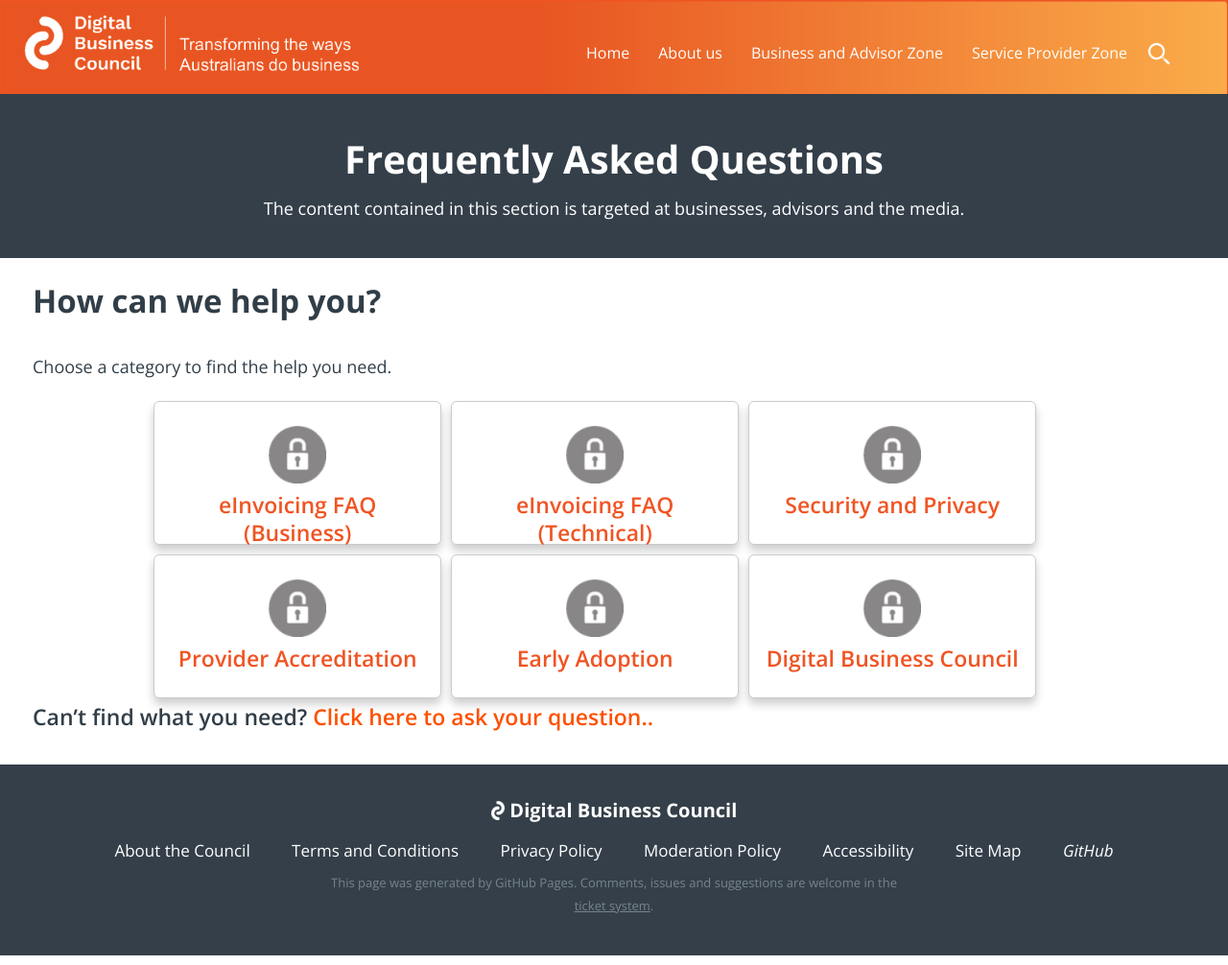
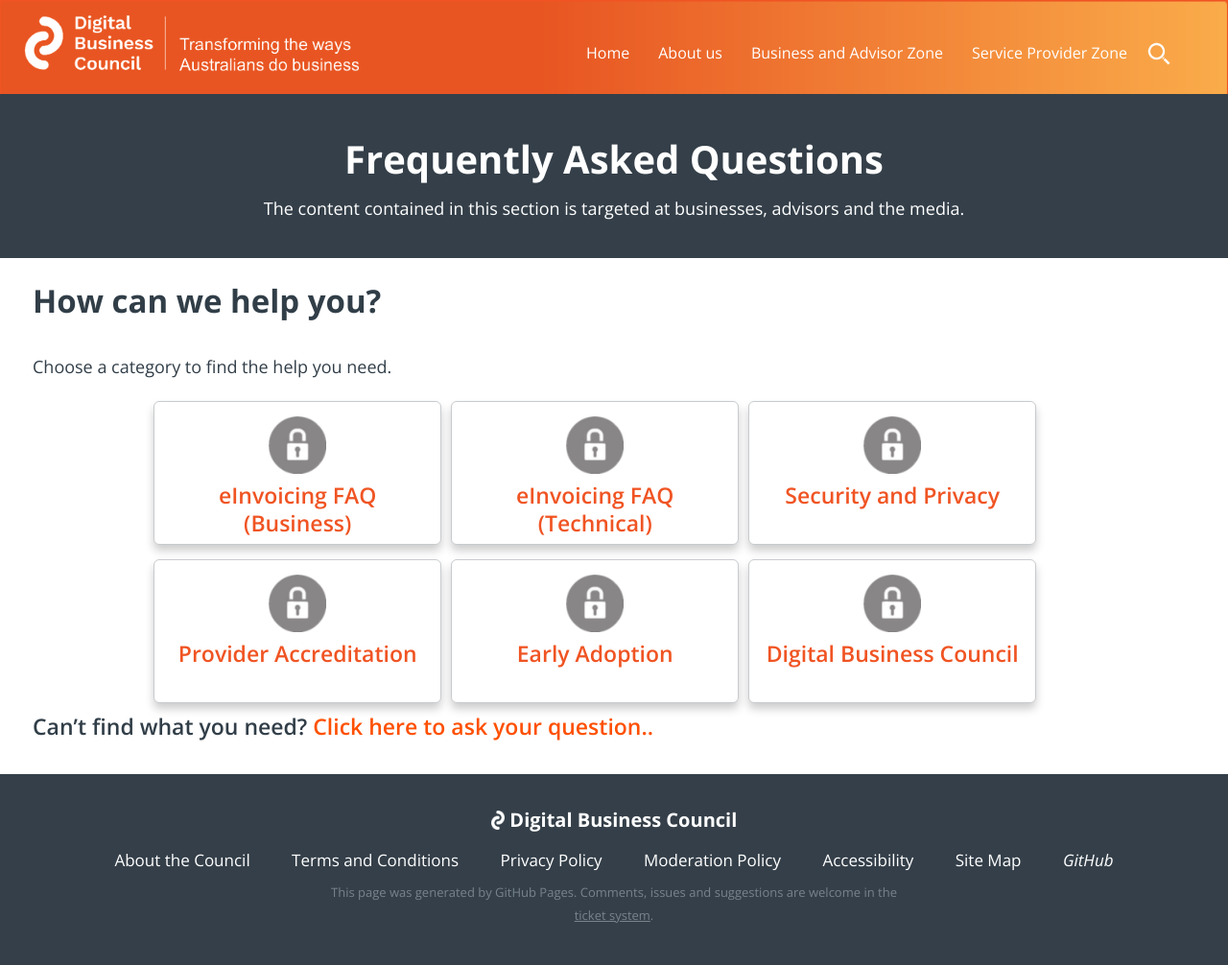
Before and after one commit to Digital-Business-Council/Digital-Business-Council.github.io, a Jekyll site: the page built from pages/business-zone/blogs/faq-landing-page.md, in a window 1280 px wide. Shown: the whole page at 96% size. Built offline with Jekyll 4.4.1, drawn with Linux system fonts in a browser that asks for light colours.

Commit message:
Update _common.scss

```diff
--- a/_sass/_common.scss
+++ b/_sass/_common.scss
@@ -489,17 +489,19 @@
     	color: $dbc-secondary;
 	position:relative;
     	border-radius:6px;
-    	padding-top:25px;
+    	padding-top:15px;
     	padding-right:10px;
     	padding-left:10px;
     	padding-bottom:25px;
-    	margin-bottom:10px;
-	width:300px;
+   	width:300px;
 	height:150px;
     	text-align:center;
     	border: 1px solid #c8cbce;
     	box-shadow: 0px 6px 10px 0px rgba(0,0,0,0.2);
-	margin:5px;
+	margin-left:5px;
+	margin-right:5px;
+	margin-top:5px;
+	margin-bottom:10px;
 
 	a{
       		display: block;
```
